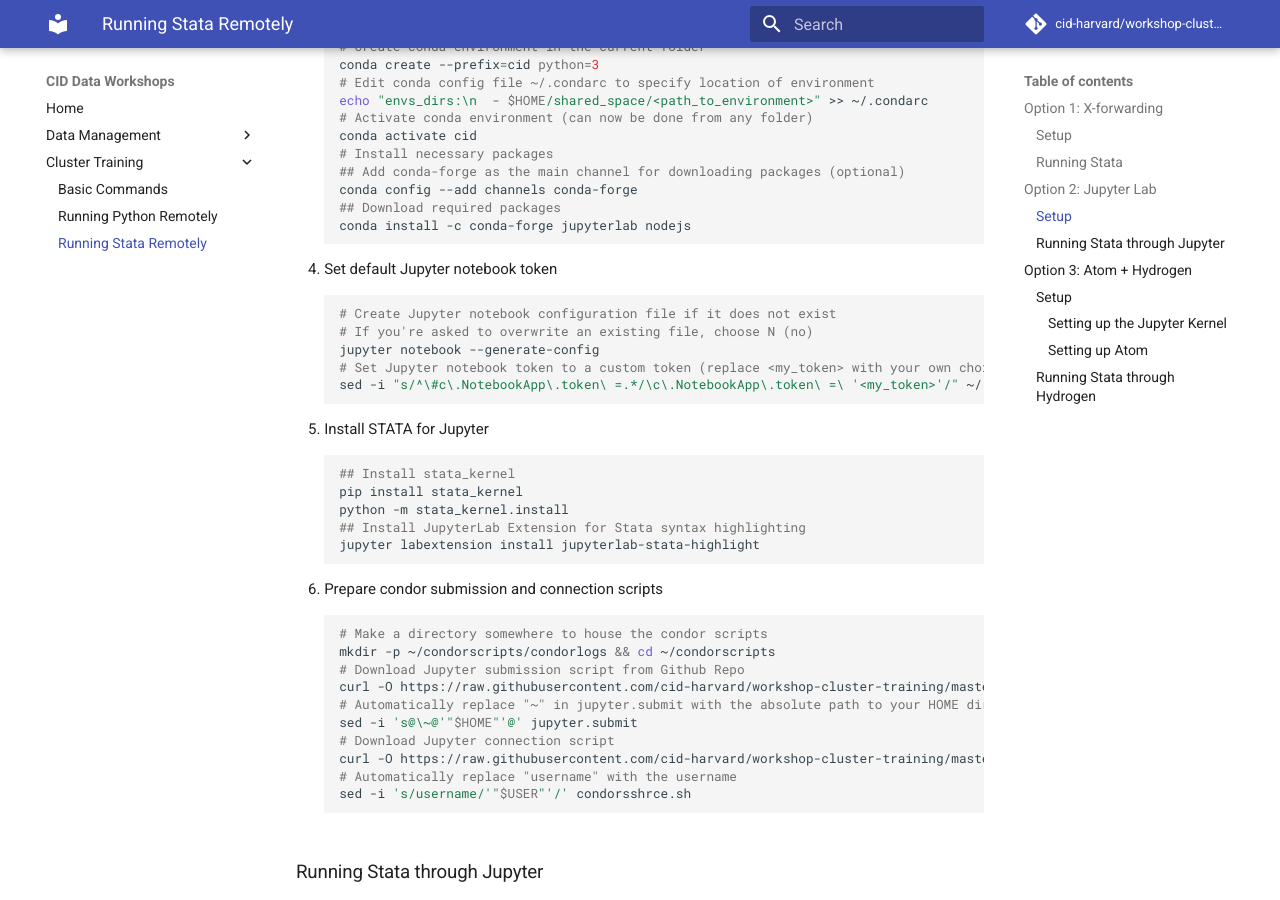
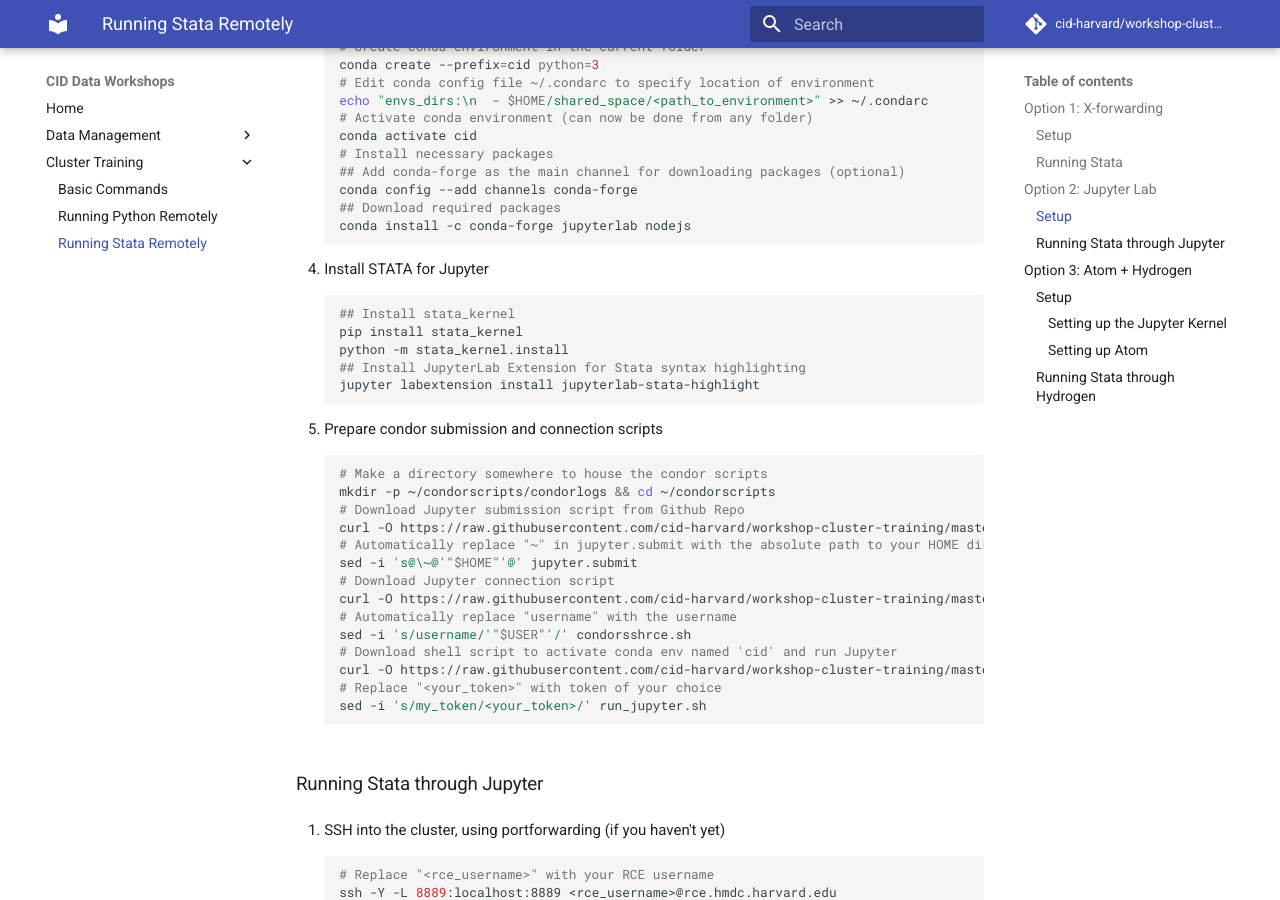
Before and after one commit to fagan2888/workshop-cluster-training, an MkDocs documentation site: the page built from docs/cluster_usage/remote_stata_options.md, in a window 1280 px wide and 900 px high, scrolled down 2010 px. Built offline with MkDocs 1.6.1 and Material for MkDocs 9.7.7, drawn with Linux system fonts in a browser that asks for light colours; comment, search, counter and statistics services are not loaded.

Commit message:
Set token in run_jupyter.sh instead of through defaults

````diff
--- a/docs/cluster_usage/remote_stata_options.md
+++ b/docs/cluster_usage/remote_stata_options.md
@@ -94,15 +94,7 @@ For commonly used commands and introductory tutorials, refer to [RCE documentati
     ## Download required packages
     conda install -c conda-forge jupyterlab nodejs
     ```
-4. Set default Jupyter notebook token
-    ```bash
-    # Create Jupyter notebook configuration file if it does not exist
-    # If you're asked to overwrite an existing file, choose N (no)
-    jupyter notebook --generate-config
-    # Set Jupyter notebook token to a custom token (replace <my_token> with your own choice)
-    sed -i "s/^\#c\.NotebookApp\.token\ =.*/\c\.NotebookApp\.token\ =\ '<my_token>'/" ~/.jupyter/jupyter_notebook_config.py
-    ```
-5. Install STATA for Jupyter
+4. Install STATA for Jupyter
     ```bash
     ## Install stata_kernel
     pip install stata_kernel
@@ -110,18 +102,22 @@ For commonly used commands and introductory tutorials, refer to [RCE documentati
     ## Install JupyterLab Extension for Stata syntax highlighting
     jupyter labextension install jupyterlab-stata-highlight
     ```
-6. Prepare condor submission and connection scripts
+5. Prepare condor submission and connection scripts
     ```bash
     # Make a directory somewhere to house the condor scripts
     mkdir -p ~/condorscripts/condorlogs && cd ~/condorscripts
     # Download Jupyter submission script from Github Repo
-    curl -O https://raw.githubusercontent.com/cid-harvard/workshop-cluster-training/master/assets/condorscripts/jupyter.submit -O https://raw.githubusercontent.com/cid-harvard/workshop-cluster-training/master/assets/condorscripts/run_jupyter.sh
+    curl -O https://raw.githubusercontent.com/cid-harvard/workshop-cluster-training/master/assets/condorscripts/jupyter.submit
     # Automatically replace "~" in jupyter.submit with the absolute path to your HOME directory
     sed -i 's@\~@'"$HOME"'@' jupyter.submit
     # Download Jupyter connection script
     curl -O https://raw.githubusercontent.com/cid-harvard/workshop-cluster-training/master/assets/condorscripts/condorsshrce.sh
     # Automatically replace "username" with the username
     sed -i 's/username/'"$USER"'/' condorsshrce.sh
+    # Download shell script to activate conda env named 'cid' and run Jupyter
+    curl -O https://raw.githubusercontent.com/cid-harvard/workshop-cluster-training/master/assets/condorscripts/run_jupyter.sh
+    # Replace "<your_token>" with token of your choice
+    sed -i 's/my_token/<your_token>/' run_jupyter.sh
     ```
 
 ### Running Stata through Jupyter
````
Also changed, not shown: 1 other file.
